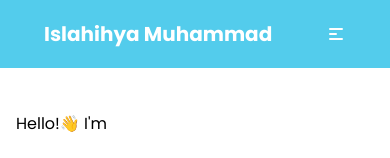
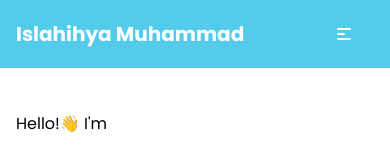
Before and after one commit to Islahihyaa/Personal-website-portofolio, a React (Vite) app: page / in a window 390 px wide. Shown: the top 158 px of the page. Built offline with nearby package versions, Linux system fonts and the light colour scheme.

Commit message:
Fix layour navbar

```diff
--- a/src/components/NavbarComponent.jsx
+++ b/src/components/NavbarComponent.jsx
@@ -16,9 +16,9 @@ function closeMenu() {
 
   return (
     <>
-    <nav className='bg-primary fixed w-full  px-2 mb-10'>
+    <nav className='bg-primary fixed w-full mb-10'>
         <div className='py-5 px-4 flex items-center justify-between'>
-            <a className="text-xl text-white font-bold px-5" href="#">
+            <a className="text-xl text-white font-bold lg:px-5" href="#">
                 Islahihya Muhammad
             </a>
 
```
